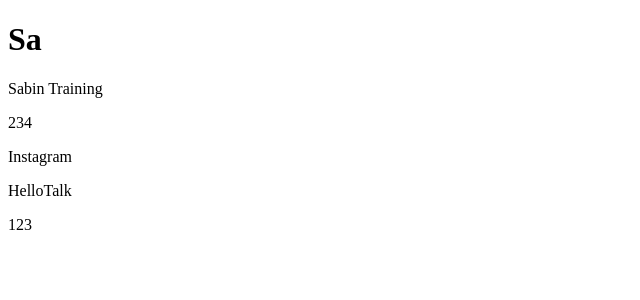
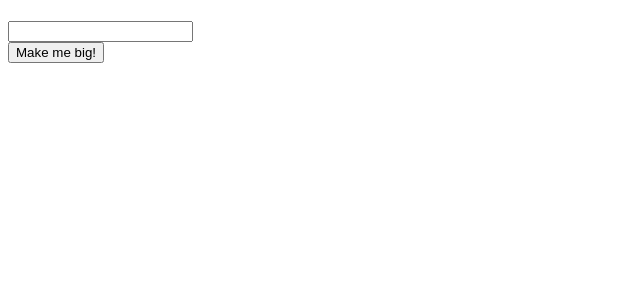
Before and after one commit to sabinAnwar/react-tutoria-, a React app in the folder my-react/: page / in a window 1280 px wide. Shown: the top 300 px of the page, without its empty margins (0-640 px from the left). Built offline with nearby package versions, Linux system fonts and the light colour scheme.

Commit message:
User-Interaktionen abfangen

```diff
--- a/my-react/src/components/Course.jsx
+++ b/my-react/src/components/Course.jsx
@@ -1,20 +1,44 @@
-import propTypes from "prop-types";
-function Course(props) {
+// import propTypes from "prop-types";
+// function Course(props) {
+//   return (
+//     <div>
+//       <p>{props.name}</p>
+//       <p>{props.link1}</p>
+//       <p>{props.link2}</p>
+//       <p>{props.link3}</p>
+//     </div>
+//   );
+// }
+
+// Course.propTypes = {
+//   name: propTypes.string,
+//   link1: propTypes.string, // <-- Das hier prüft den Typ
+//   link2: propTypes.string,
+//   link3: propTypes.string,
+// };
+
+// export default Course;
+import React, { useState } from "react";
+
+export default function App() {
+  const [headline, setHeadline] = useState("");
+  const [inputValue, setInputValue] = useState("");
+
+  const buttonClicked = () => {
+    setHeadline(inputValue);
+  };
+
+  const inputChanged = (event) => {
+    console.log(event.target.value);
+    setInputValue(event.target.value);
+  };
+
   return (
     <div>
-      <p>{props.name}</p>
-      <p>{props.link1}</p>
-      <p>{props.link2}</p>
-      <p>{props.link3}</p>
+      <h1>{headline}</h1>
+      <input type="text" onInput={inputChanged} />
+      <br />
+      <button onClick={buttonClicked}>Make me big!</button>
     </div>
   );
 }
-
-Course.propTypes = {
-  name: propTypes.string,
-  link1: propTypes.string, // <-- Das hier prüft den Typ
-  link2: propTypes.string,
-  link3: propTypes.string,
-};
-
-export default Course;
--- a/my-react/src/index.js
+++ b/my-react/src/index.js
@@ -1,10 +1,10 @@
 import React from "react";
 import ReactDOM from "react-dom/client";
-import App2 from "./components/App2"; // Ensure the App component exists in the specified path
+import Course from "./components/Course"; // Ensure the App component exists in the specified path
 
 const root = ReactDOM.createRoot(document.getElementById("root"));
 root.render(
   <React.StrictMode>
-    <App2 />
+    <Course />
   </React.StrictMode>
 );
```
